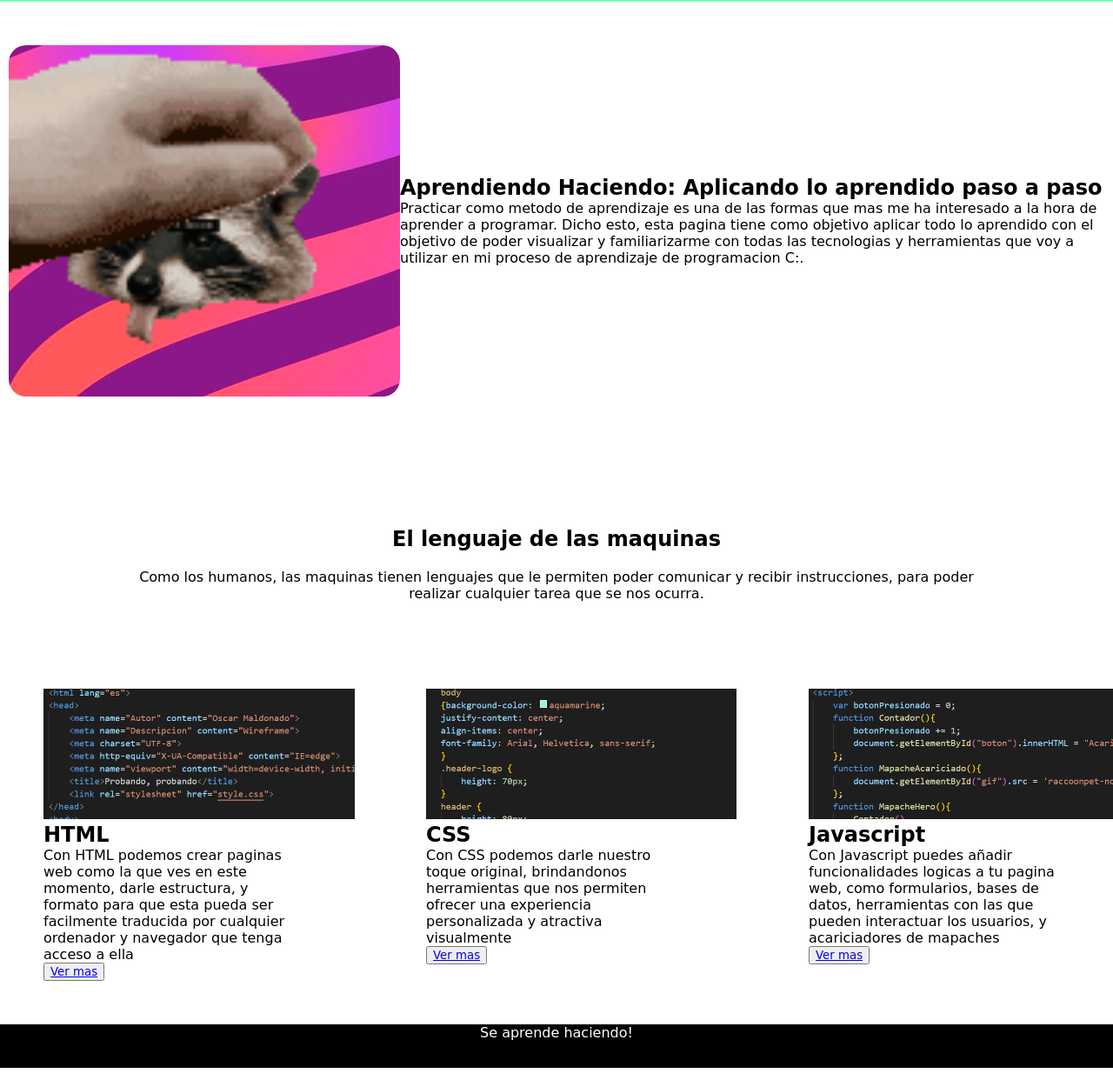
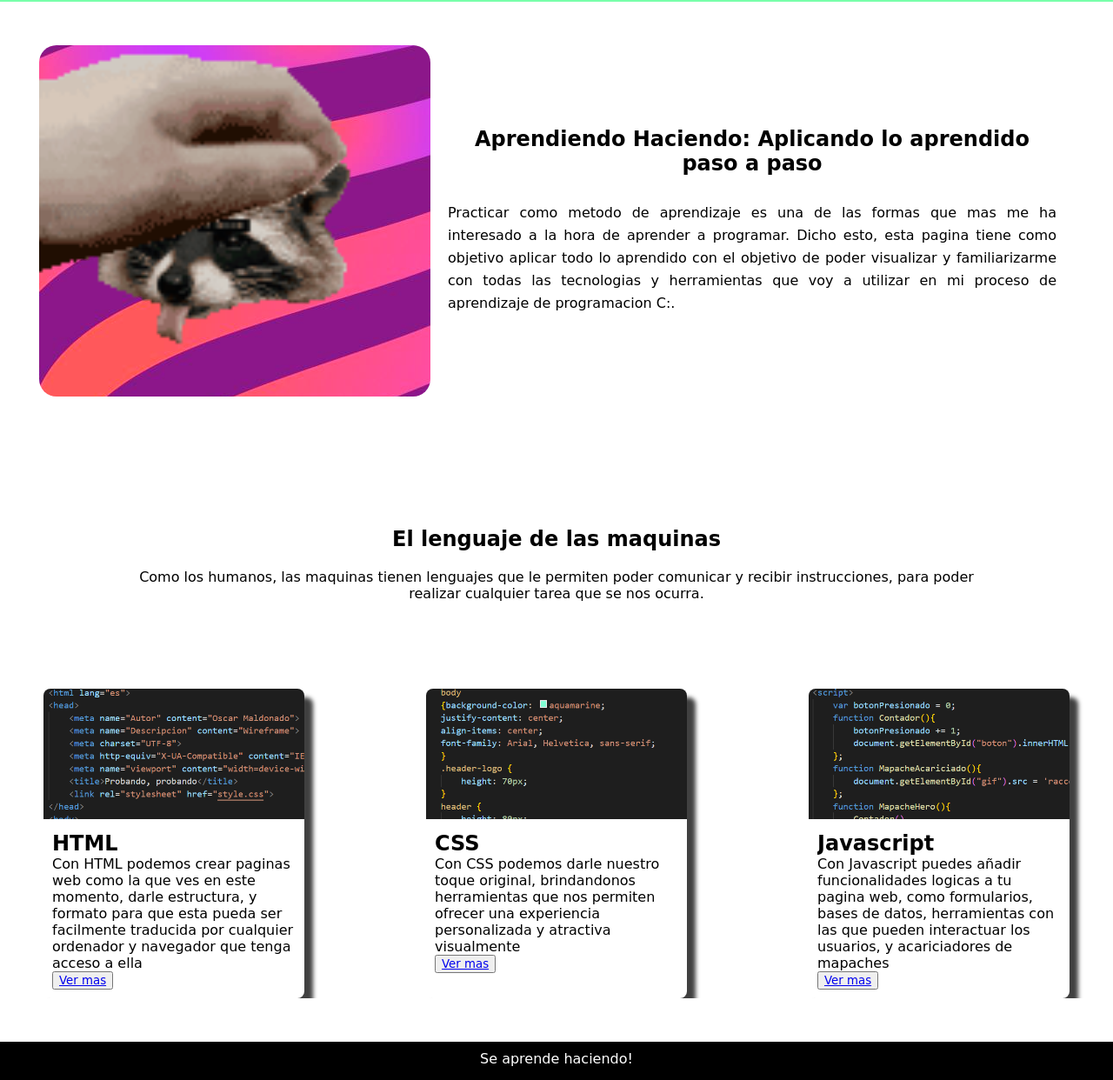
Before and after one commit to ParanoicDude/FolcademyTesting, a plain HTML site: page index.html in a window 1280 px wide. Shown: the part 58-1300 px from the top of the page at 87% size. Drawn offline with Linux system fonts and the light colour scheme.

Commit message:
Desafio2(Act)

```diff
--- a/index.html
+++ b/index.html
@@ -18,7 +18,7 @@
             document.getElementById("boton").innerHTML = "Acariciaste el mapache " + botonPresionado + " veces";
         };
         function MapacheAcariciado(){
-            document.getElementById("gif").src = 'raccoonpet-noloop.gif'
+            document.getElementById("gif").src = 'imagenes/raccoonpet-noloop.gif'
         };
         function MapacheHero(){
             Contador()
@@ -27,7 +27,7 @@
         };
     </script>
     <header>
-        <img src="logotipo.png" alt="" class="header_img">
+        <img src="imagenes/logotipo.png" alt="" class="header_img">
         <nav class="header_nav">
             <li><a href="https://github.com/ParanoicDude">Sigueme</a></li>
             <li><a href="https://t.me/ParanoicTelegram">Escribeme</a></li>
@@ -37,9 +37,9 @@
     </header>
     <section class="hero">
         <div class="hero_img">
-            <img src="raccoon-frame.gif" alt="Mapache" id="gif">
+            <img src="imagenes/raccoon-frame.gif" alt="Mapache" id="gif">
         </div>
-        <div>
+        <div class ="hero_txt">
             <h1>Aprendiendo Haciendo: Aplicando lo aprendido paso a paso</h1>
             <p>Practicar como metodo de aprendizaje es una de las formas que mas me ha interesado a la hora de aprender a programar.
 
@@ -53,31 +53,42 @@
             <p>Como los humanos, las maquinas tienen lenguajes que le permiten poder comunicar y recibir instrucciones, para poder realizar cualquier tarea que se nos ocurra.</p>
         </div>
         <div class="carta">
-            <img src="captura-html.png" alt="">
+            <img src="imagenes/captura-html.png" alt="">
+            <div class="card_txt">
                 <h2>HTML</h2>
                 <p>Con HTML podemos crear paginas web como la que ves en este momento, darle estructura, y formato para que esta pueda ser facilmente traducida por cualquier ordenador y navegador que tenga acceso a ella</p>
                 <button>
                     <a href="https://es.wikipedia.org/wiki/HTML">Ver mas</a>
                 </button>
             </div>
+        </div>
         <div class="carta">
-            <img src="captura-css.png" alt="">
+            <img src="imagenes/captura-css.png" alt="">
+            <div class="card_txt">
                 <h2>CSS</h2>
             <p>Con CSS podemos darle nuestro toque original, brindandonos herramientas que nos permiten ofrecer una experiencia personalizada y atractiva visualmente</p>
             <button>
                 <a href="https://es.wikipedia.org/wiki/CSS">Ver mas</a>
             </button>
             </div>
+        </div>
         <div class="carta">
-            <img src="captura-js.png" alt="">
+            <img src="imagenes/captura-js.png" alt="">
+            <div class="card_txt">
                 <h2>Javascript</h2>
                 <p>Con Javascript puedes añadir funcionalidades logicas a tu pagina web, como formularios, bases de datos, herramientas con las que pueden interactuar los usuarios, y acariciadores de mapaches</p>
                 <button>
                     <a href="https://es.wikipedia.org/wiki/JavaScript">Ver mas</a>
                 </button>
             </div>
+        </div>
     </section>
+    <section>
 
+    </section>
+    <section>
+
+    </section>
     <footer>
         <p>Se aprende haciendo!</p>
     </footer>
--- a/style.css
+++ b/style.css
@@ -1,8 +1,10 @@
-*{
+* {
     margin: 0;
     font-family: 'Changa_one', cursive;
+    overflow-x: hidden;
 }
-header{
+
+header {
     align-items: center;
     background-color: rgb(120, 255, 170);
     display: flex;
@@ -13,25 +15,30 @@ header{
     width: 100%;
 
 }
-header .header_img{
+
+header .header_img {
     height: 50px;
 
 }
-header .header_nav{
+
+header .header_nav {
     display: flex;
     float: right;
 
 }
-header .header_nav li{
+
+header .header_nav li {
     list-style: none;
     padding: 0 20px;
 
 }
-header .header_nav li a{
+
+header .header_nav li a {
     color: #060101;
     font-weight: 500;
     text-decoration: none;
 }
+
 .hero {
     align-items: center;
     display: flex;
@@ -39,7 +46,8 @@ header .header_nav li a{
     justify-content: center;
     margin: 50px 10px;
 }
-.hero .hero_img img{
+
+.hero .hero_img img {
     width: 400px;
     border-radius: 4px;
     -webkit-border-radius: 4px;
@@ -48,60 +56,74 @@ header .header_nav li a{
     -o-border-radius: 4px;
     margin-right: 50px;
 }
-.hero .hero_img{
-    background: url(trippybackground.jpg);
+
+.hero .hero_img {
+    background: url(imagenes/trippybackground.jpg);
     border-radius: 20px;
 }
-.hero_txt{
+
+.hero_txt {
     width: 700px;
+    padding: 20px;
 }
-.hero_txt h1{
+
+.hero_txt h1 {
     padding-bottom: 30px;
     text-align: center;
 }
-.hero_txt p{
+
+.hero_txt p {
     text-align: justify;
     line-height: 26px;
 }
-.cartas{
+
+.cartas {
     display: flex;
     flex-wrap: wrap;
     justify-content: space-between;
     padding: 0 50px;
 }
-.cartas .titulo_cartas{
+
+.cartas .titulo_cartas {
     align-items: center;
     padding: 100px;
     text-align: center;
 }
 
 
-.cartas .titulo_cartas h2{
+.cartas .titulo_cartas h2 {
     padding-bottom: 20px
 }
 
 
-.carta{
+.carta {
     border-radius: 8px;
     -webkit-border-radius: 8px;
     -moz-border-radius: 8px;
     -ms-border-radius: 8px;
     -o-border-radius: 8px;
     width: 300px;
+    box-shadow: 10px 10px 5px 0px rgba(0, 0, 0, 0.75);
+    -webkit-box-shadow: 10px 10px 5px 0px rgba(0, 0, 0, 0.75);
+    -moz-box-shadow: 10px 10px 5px 0px rgba(0, 0, 0, 0.75);
 }
-.carta img{
+
+.carta img {
     height: 150px;
 }
-.carta .card_txt{
-    width: 300px;
+
+.carta .card_txt {
+    padding: 10px;
 }
-footer{
+
+footer {
     text-align: center;
     background-color: black;
     height: 50px;
     margin-top: 50px;
 }
-footer p{
+
+footer p {
     margin-top: 10px;
     color: #fff;
 }
```
Also changed, not shown: imagenes/captura-css.png (renamed from captura-css.png), imagenes/captura-html.png (renamed from captura-html.png), imagenes/captura-js.png (renamed from captura-js.png), imagenes/logotipo.png (renamed from logotipo.png), imagenes/raccoon-frame.gif (renamed from raccoon-frame.gif), imagenes/raccoonpet-noloop.gif (renamed from raccoonpet-noloop.gif), imagenes/raccoonpet.gif (renamed from raccoonpet.gif), imagenes/trippybackground.jpg (renamed from trippybackground.jpg). Lines whose indentation alone changed are shown as unchanged.
